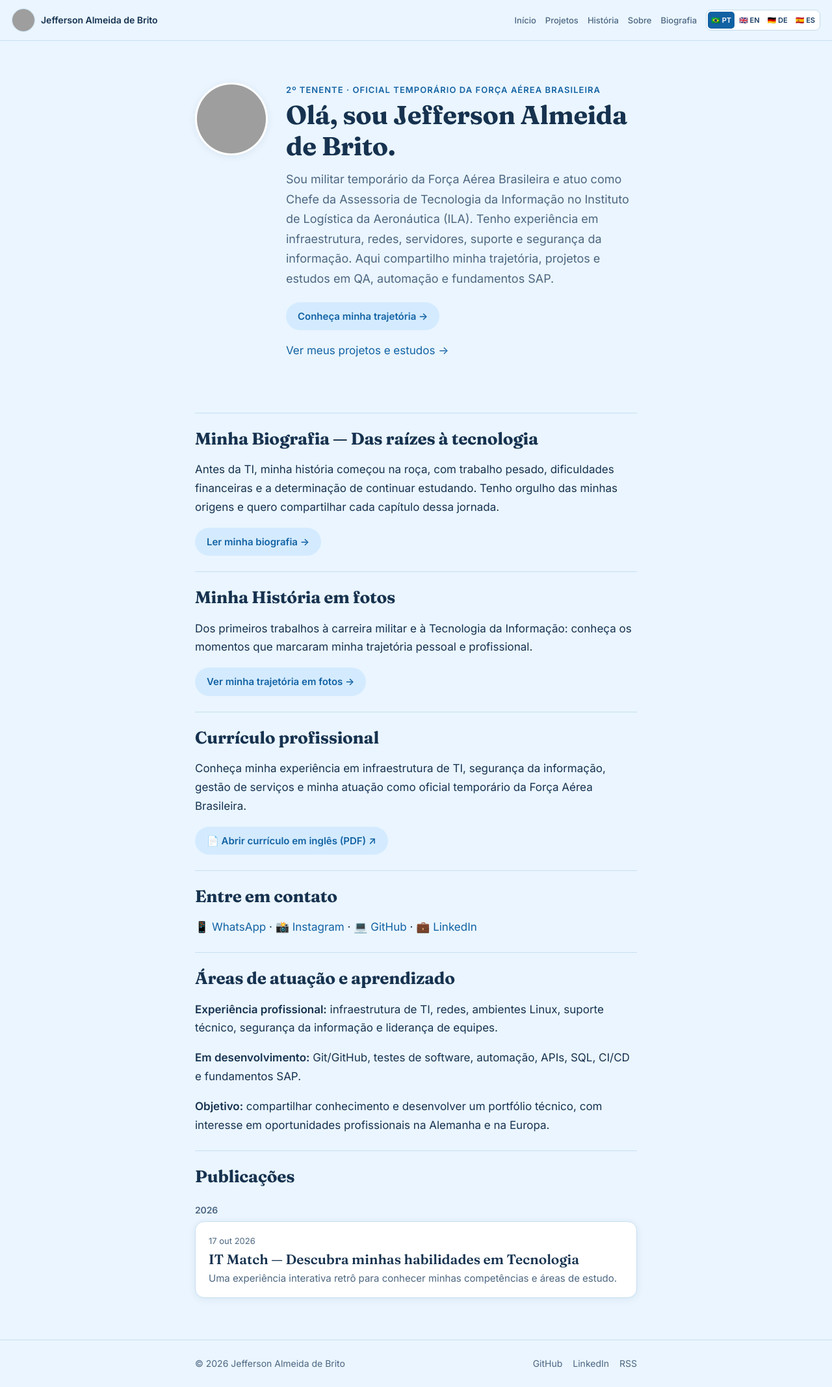
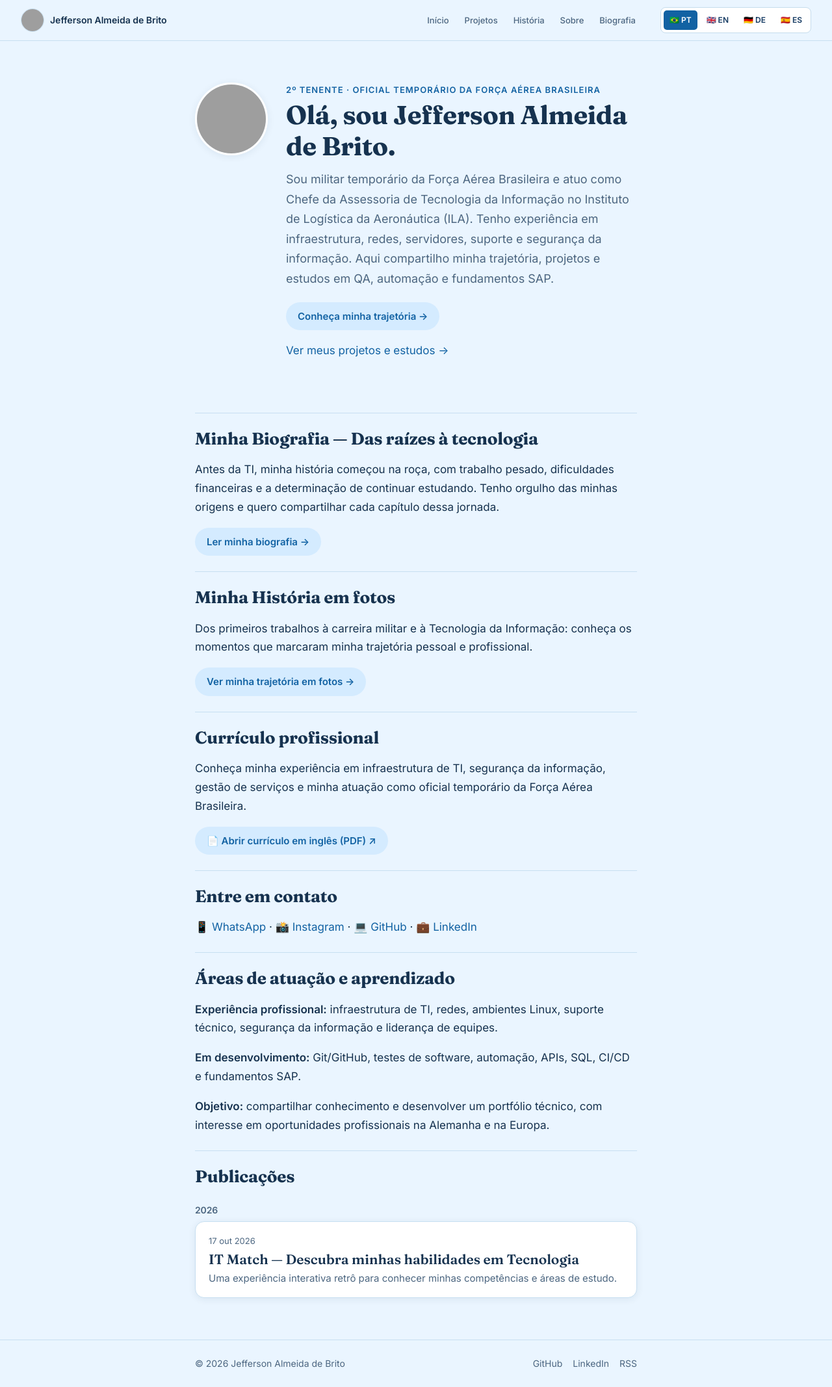
Before and after one commit to jeffersondk3/jeffersondk3.github.io, a Jekyll site: the page built from index.html, in a window 1280 px wide. Shown: the whole page at 65% size. Built offline with Jekyll 4.4.1, drawn with Linux system fonts in a browser that asks for light colours; grey boxes are pictures that could not be loaded.

Commit message:
Amplia largura do cabeçalho e espaçamento entre menu e idiomas

```diff
--- a/assets/css/style.css
+++ b/assets/css/style.css
@@ -313,3 +313,29 @@ h1, h2, h3 {
   .site-header .nav { gap: 6px 10px; }
   .site-header .language-switch a { font-size: 10px !important; padding: 3px 4px !important; }
 }
+
+
+/* Cabeçalho mais largo e elementos com respiro */
+.site-header .wrap.header-inner {
+  max-width: 1560px;
+  width: 100%;
+  padding: 10px 32px;
+  gap: 32px;
+}
+.site-header .brand { flex-shrink: 0; }
+.site-header .nav {
+  gap: 12px 24px;
+  justify-content: flex-end;
+}
+.site-header .language-switch { margin-left: 14px; gap: 5px !important; padding: 4px !important; }
+.site-header .language-switch a { padding: 5px 9px !important; font-size: 12px !important; }
+@media (max-width: 1050px) {
+  .site-header .wrap.header-inner { padding: 12px 20px; gap: 12px; }
+  .site-header .nav { gap: 10px 18px; justify-content: center; }
+  .site-header .language-switch { margin-left: 0; }
+}
+@media (max-width: 600px) {
+  .site-header .wrap.header-inner { padding: 10px 14px; }
+  .site-header .nav { gap: 8px 14px; }
+  .site-header .language-switch a { padding: 4px 6px !important; font-size: 11px !important; }
+}
```
